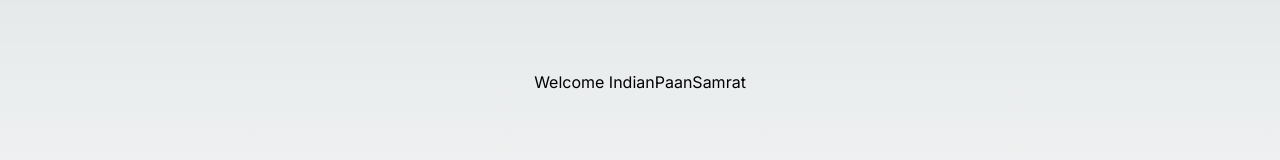
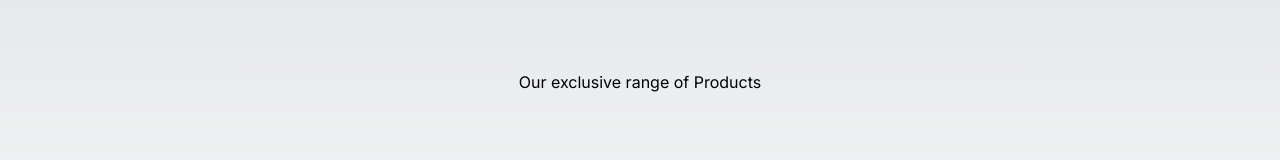
Before and after one commit to Satya23032991/beteelkart, a Next.js app: page / in a window 1280 px wide. Shown: the part 318-478 px from the top of the page. Built offline with nearby package versions, Linux system fonts and the light colour scheme.

Commit message:
one time welcome

```diff
--- a/src/app/page.jsx
+++ b/src/app/page.jsx
@@ -8,7 +8,7 @@ export default function Home() {
         <title>IndianPaanSamrat</title>
       </Head>
       <h1>Welcome to IndianPaanSamrat</h1>
-      <h1>Welcome IndianPaanSamrat</h1>
+      <h1>Our exclusive range of Products</h1>
       <p>Our Entire Bouquet coming Soon ....launching shortly</p>
     </main>
   );
```
